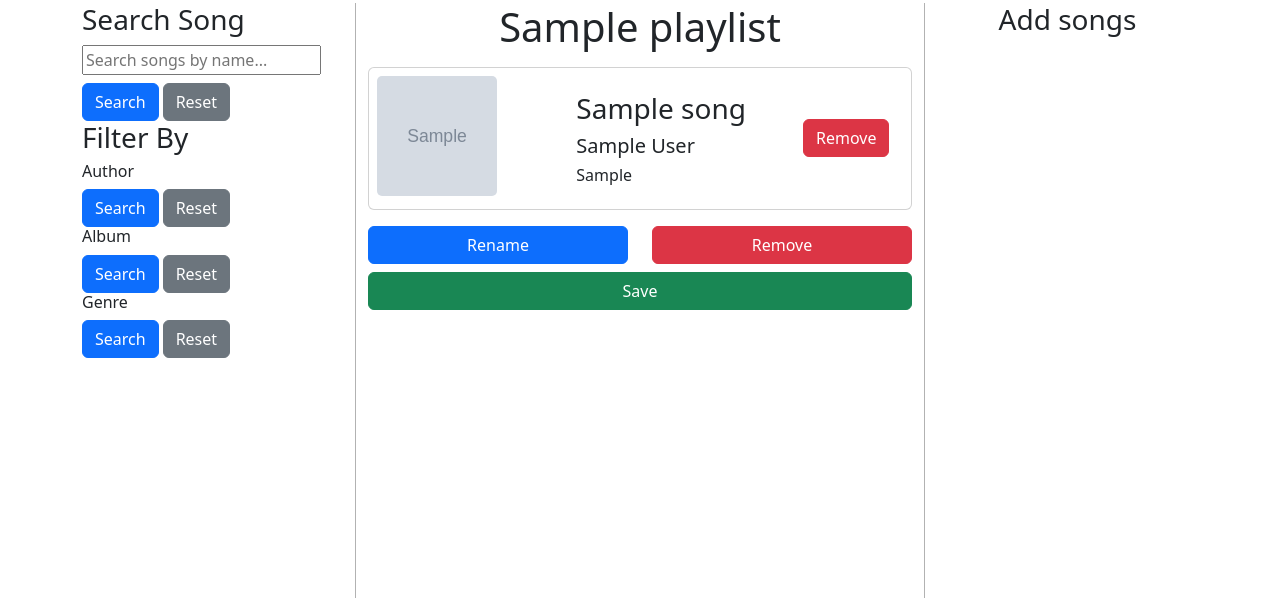
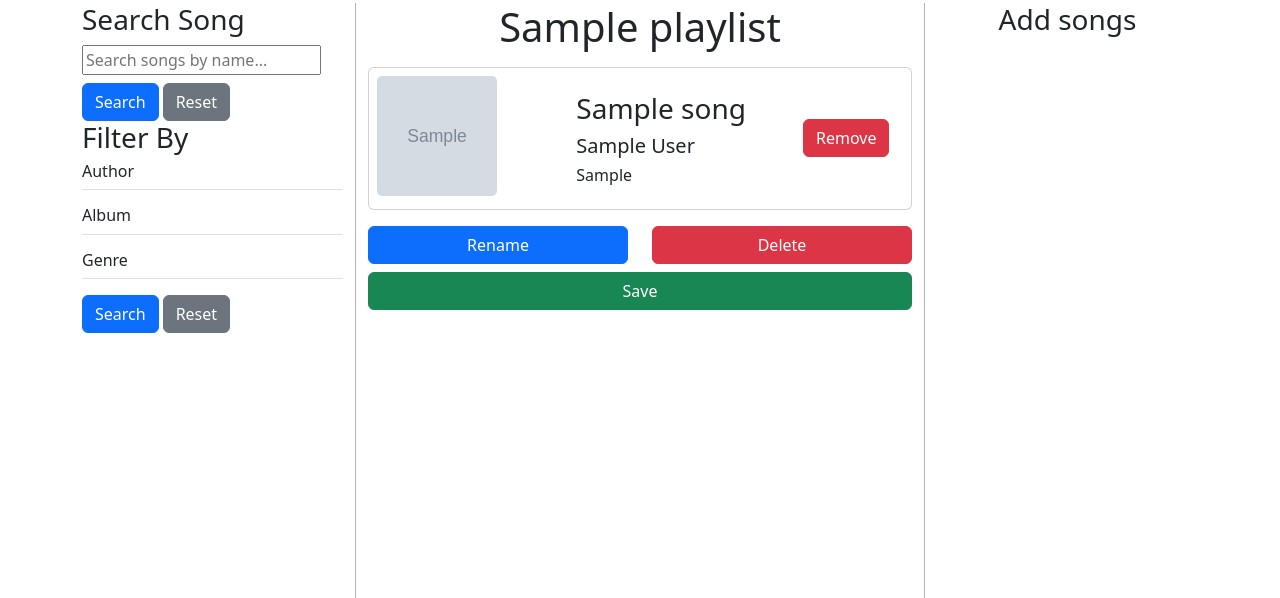
Before and after one commit to MatteoNaldi/backendppm, a Django app: page /dashboard/detail_playlist/1 in a window 1280 px wide. Shown: the part 53-651 px from the top of the page. Run offline with Django 4.2, Linux system fonts and the light colour scheme; a user stored in the database is signed in; tables that the repository leaves empty hold one stand-in row (values such as "Sample post"); grey boxes marked "Sample" are stand-in pictures; some libraries are stand-ins or nearby versions.

Commit message:
init repo - v2 search, filter, share tested

```diff
--- a/django_project/music/urls.py
+++ b/django_project/music/urls.py
@@ -13,5 +13,5 @@ urlpatterns = [
     path("save_playlist/<int:pk>", SavePlaylistView.as_view(), name="save_playlist"),
     path("remove_song/<int:pk>", RemoveSongView.as_view(), name="remove_song"),
     path("add_song/<int:p_pk>/<int:s_pk>", AddSongView.as_view(), name="add_song"),
-    path("remove_playlist/<int:pk>", RemovePlaylistView.as_view(), name="remove_playlist"),
+    path("delete_playlist/<int:pk>", DeletePlaylistView.as_view(), name="delete_playlist"),
 ]
--- a/django_project/music/views.py
+++ b/django_project/music/views.py
@@ -114,7 +114,7 @@ class AddSongView(PlaylistLoginRequired, UpdateView):
         return redirect('detail_playlist', pk=playlist_pk)
 
 
-class RemovePlaylistView(PlaylistLoginRequired, DeleteView):
+class DeletePlaylistView(PlaylistLoginRequired, DeleteView):
     model = Playlist
     success_url = reverse_lazy('dashboard')
 
--- a/django_project/templates/playlist/detail_playlist.html
+++ b/django_project/templates/playlist/detail_playlist.html
@@ -21,40 +21,35 @@
             </div>
         </form>
         <h3>Filter By</h3>
+        <form action="" method="get">
+            <div class="mb-3 border-bottom">
                 <h6>Author</h6>
-        <form action="" method="get">
                 {% for author in all_songs|author_filter%}
                 <div>
                     <input id="{{author}}" name="author-filter" type="radio" value="{{author}}">
                     <label for="{{author}}">{{author}}</label>
                 </div>
                 {%endfor%}
-            <div class="d-flex align-items-center mt-2">
-                <button class="btn btn-primary me-1">Search</button>
-                <a href="{% url 'detail_playlist' playlist.pk%}" class="btn btn-secondary">Reset</a>
             </div>
-        </form>
+            <div class="mb-3 border-bottom">
                 <h6>Album</h6>
-        <form action="" method="get">
                 {% for album in all_songs|album_filter%}
                 <div>
                     <input id="{{album}}" name="album-filter" type="radio" value="{{album}}">
                     <label for="{{album}}">{{album}}</label>
                 </div>
                 {%endfor%}
-            <div class="d-flex align-items-center mt-2">
-                <button class="btn btn-primary me-1">Search</button>
-                <a href="{% url 'detail_playlist' playlist.pk%}" class="btn btn-secondary">Reset</a>
             </div>
-        </form>
+            <div class="mb-3 border-bottom">
                 <h6>Genre</h6>
-        <form action="" method="get">
                 {% for genre in all_songs|genre_filter%}
                 <div>
                     <input id="{{genre}}" name="genre-filter" type="radio" value="{{genre}}">
                     <label for="{{genre}}">{{genre}}</label>
                 </div>
                 {%endfor%}
+            </div>
+
             <div class="d-flex align-items-center mt-2">
                 <button class="btn btn-primary me-1">Search</button>
                 <a href="{% url 'detail_playlist' playlist.pk%}" class="btn btn-secondary">Reset</a>
@@ -99,9 +94,9 @@
                 <a href="{%url 'rename_playlist' playlist.pk%}" class="btn btn-primary" type="submit">Rename</a>
             </div>
             <div class="col-md-6">
-                <form class="d-grid" action="{%url 'remove_playlist' playlist.pk%}" method="post">
+                <form class="d-grid" action="{%url 'delete_playlist' playlist.pk%}" method="post">
                     {% csrf_token %}
-                    <button class="btn btn-danger" type="submit">Remove</button>
+                    <button class="btn btn-danger" type="submit">Delete</button>
                 </form>
             </div>
             <div class="d-grid col-md-12 mt-2">
```
Lines whose indentation alone changed are shown as unchanged.
